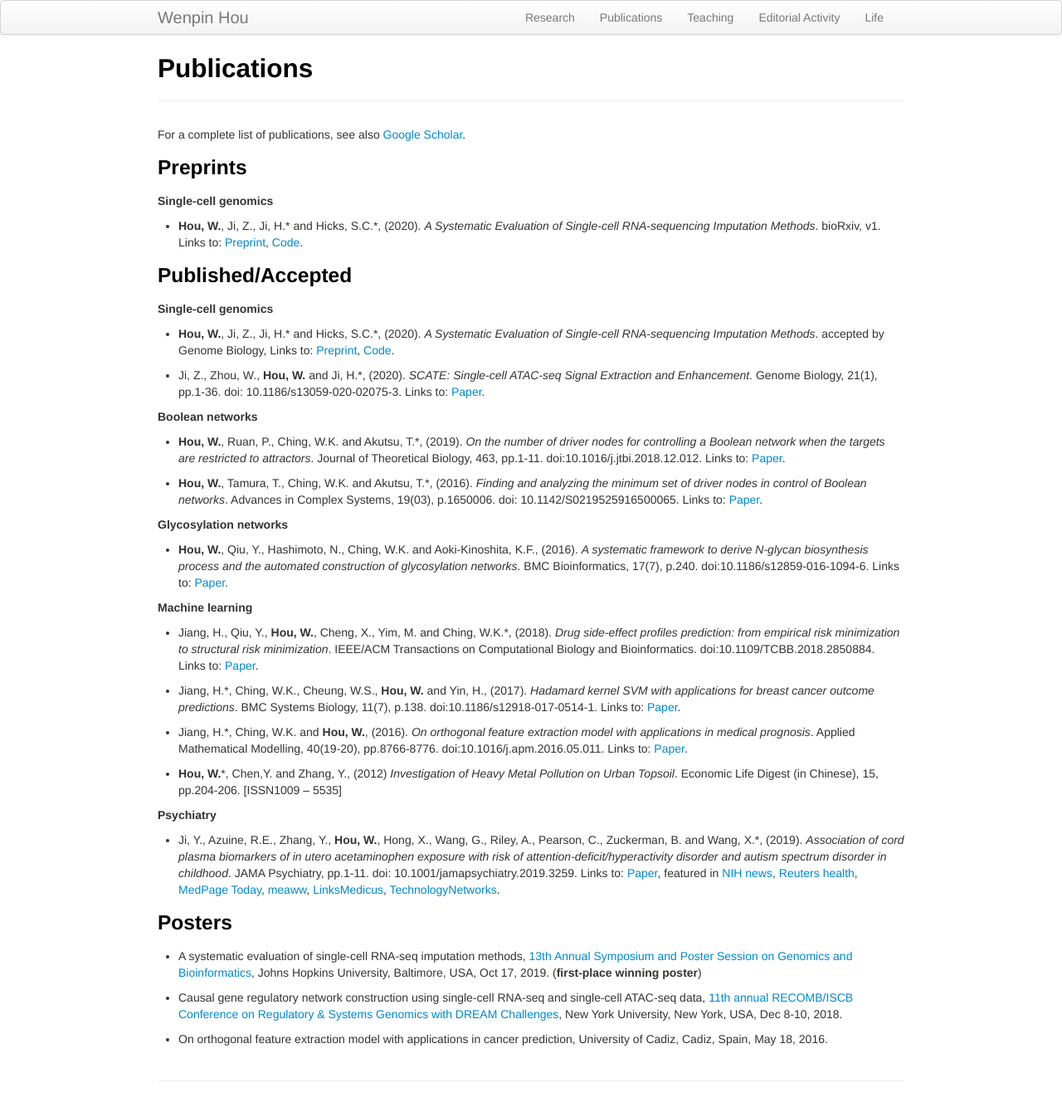
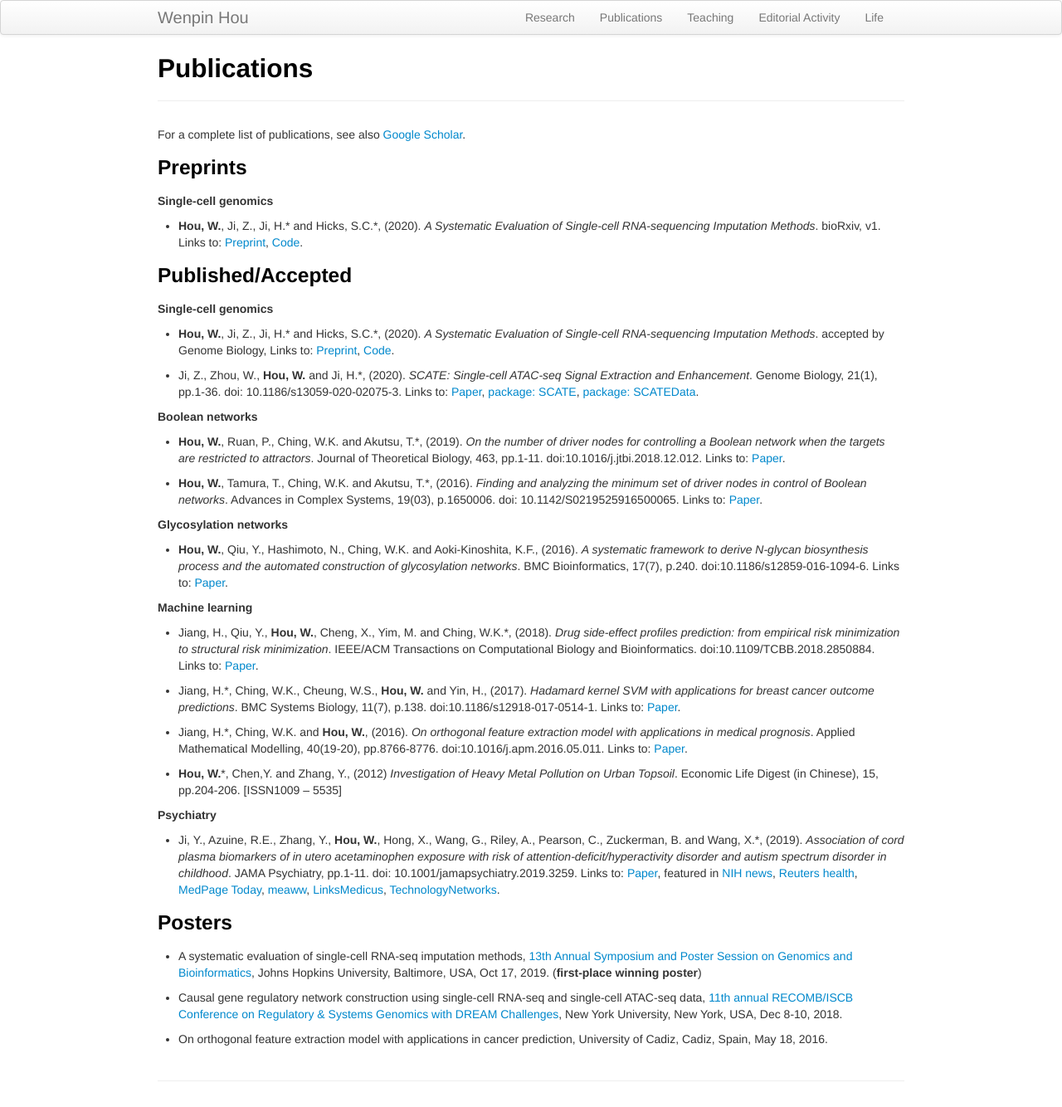
Before and after one commit to Winnie09/Wenpin_Hou, a Jekyll site: the page built from pages/publications.md, in a window 1280 px wide. Shown: the whole page at 83% size. Built offline with Jekyll 4.4.1, drawn with Linux system fonts in a browser that asks for light colours.

Commit message:
add SCATE

```diff
--- a/pages/publications.md
+++ b/pages/publications.md
@@ -19,7 +19,7 @@
 ##### Single-cell genomics
 - **Hou, W.**, Ji, Z., Ji, H.\* and Hicks, S.C.\*, (2020). *A Systematic Evaluation of Single-cell RNA-sequencing Imputation Methods*. accepted by Genome Biology, Links to: [Preprint](https://www.biorxiv.org/content/10.1101/2020.01.29.925974v1.full), [Code](https://github.com/Winnie09/imputationBenchmark).
 
-- Ji, Z., Zhou, W., **Hou, W.** and Ji, H.\*, (2020). *SCATE: Single-cell ATAC-seq Signal Extraction and Enhancement*. Genome Biology, 21(1), pp.1-36. doi: 10.1186/s13059-020-02075-3.  Links to: [Paper](https://genomebiology.biomedcentral.com/articles/10.1186/s13059-020-02075-3).
+- Ji, Z., Zhou, W., **Hou, W.** and Ji, H.\*, (2020). *SCATE: Single-cell ATAC-seq Signal Extraction and Enhancement*. Genome Biology, 21(1), pp.1-36. doi: 10.1186/s13059-020-02075-3.  Links to: [Paper](https://genomebiology.biomedcentral.com/articles/10.1186/s13059-020-02075-3), [package: SCATE](https://github.com/Winnie09/SCATE), [package: SCATEData](https://github.com/Winnie09/SCATEData).
 
 ##### Boolean networks
 - **Hou, W.**, Ruan, P., Ching, W.K. and Akutsu, T.\*, (2019). *On the number of driver nodes for controlling a Boolean network when the targets are restricted to attractors*. Journal of Theoretical Biology, 463, pp.1-11. doi:10.1016/j.jtbi.2018.12.012. Links to: [Paper](https://www.sciencedirect.com/science/article/pii/S0022519318306027).
```
